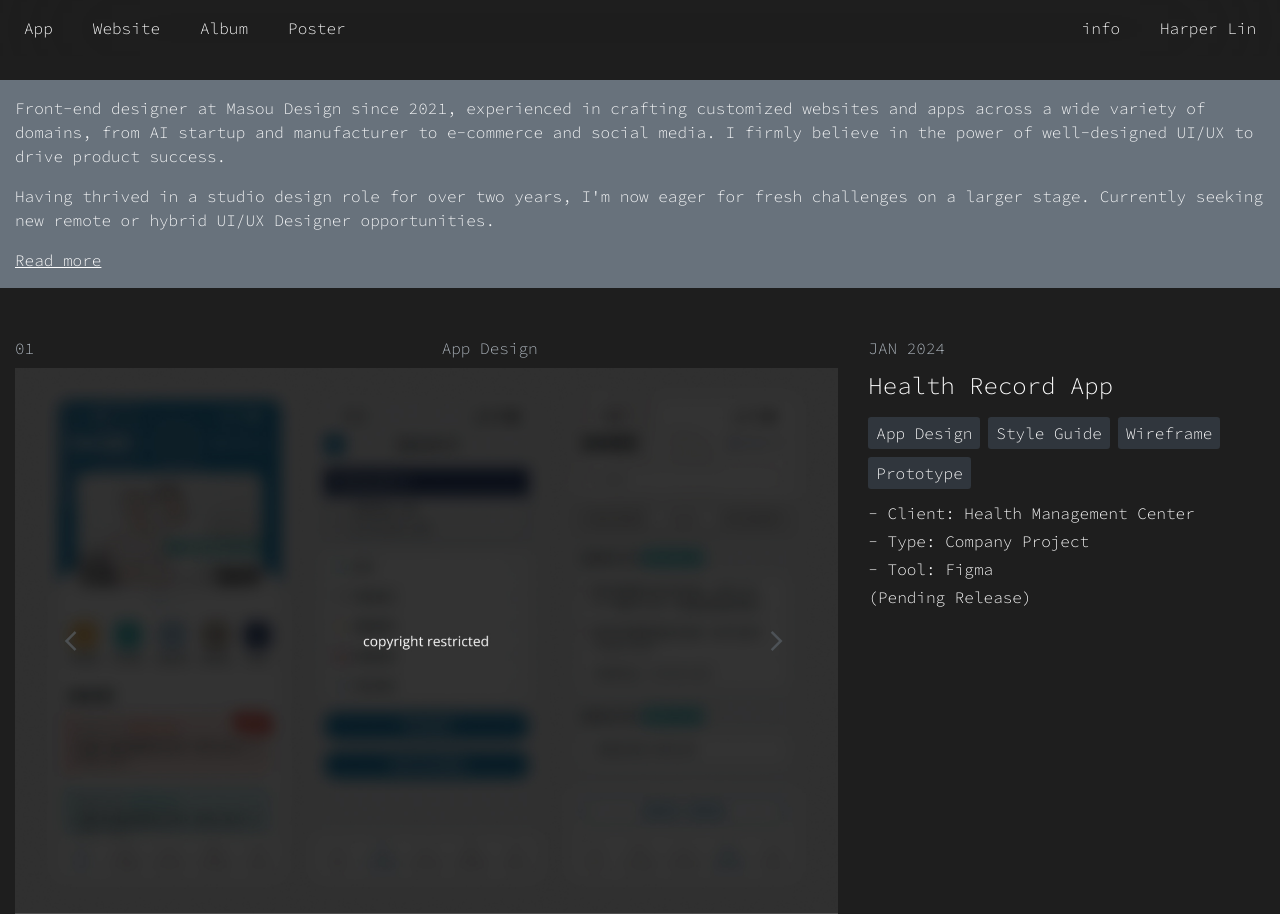
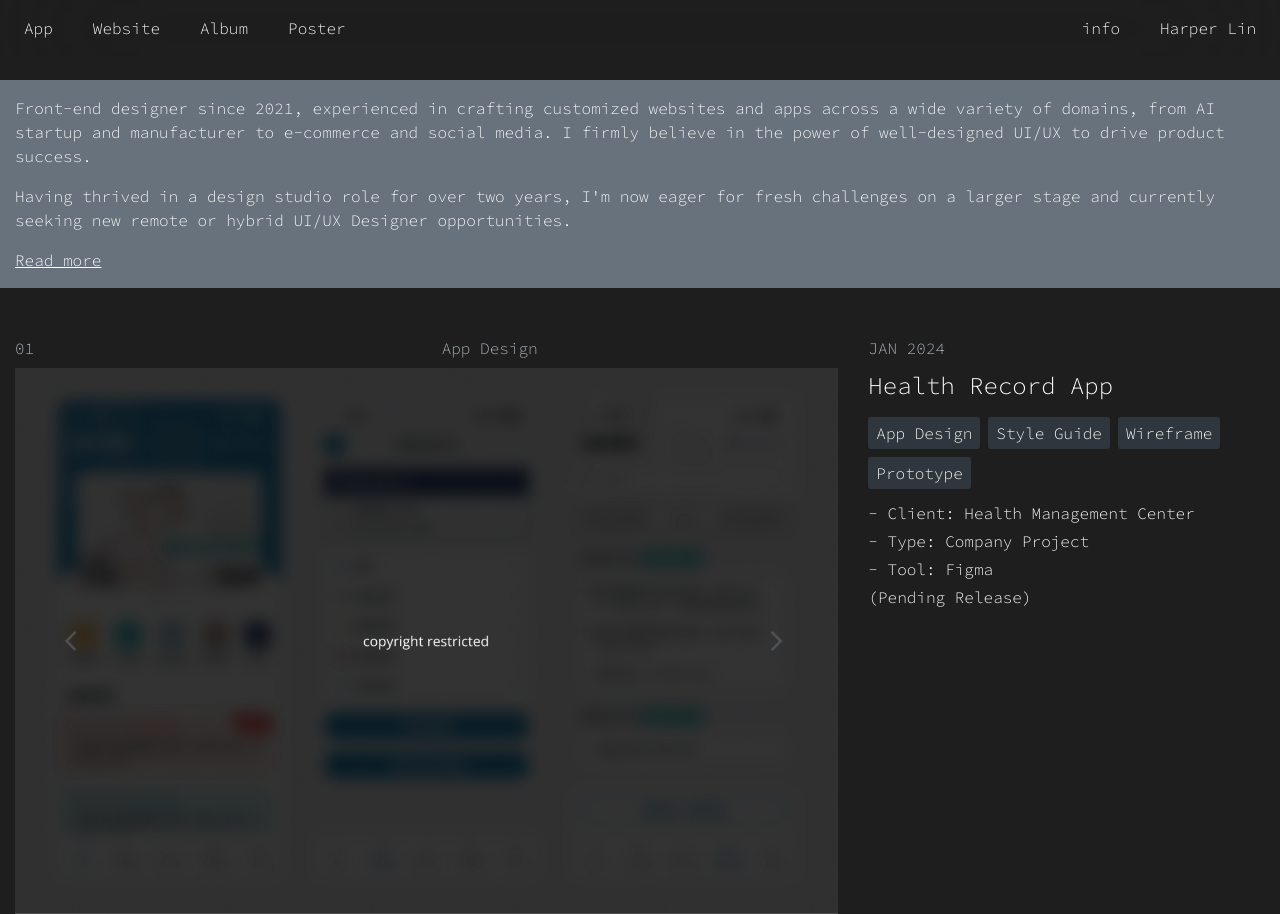
Before and after one commit to nurbaraka/work, a plain HTML site: page index.html in a window 1280 px wide. Shown: the top 914 px of the page. Drawn offline with nearby package versions, Linux system fonts and the light colour scheme.

Commit message:
Update index.html

```diff
--- a/index.html
+++ b/index.html
@@ -54,10 +54,10 @@
             <!-- col-sm-6 -->
             <div class="col-12 mb-5 bg-dark text-light pt-3">
                 <p>
-                    Front-end designer at Masou Design since 2021, experienced in crafting customized websites and apps across a wide variety of domains, from AI startup and manufacturer to e-commerce and social media. I firmly believe in the power of well-designed UI/UX to drive product success.
+                    Front-end designer since 2021, experienced in crafting customized websites and apps across a wide variety of domains, from AI startup and manufacturer to e-commerce and social media. I firmly believe in the power of well-designed UI/UX to drive product success.
                 </p>
                 <p>
-                    Having thrived in a studio design role for over two years, I'm now eager for fresh challenges on a larger stage. Currently seeking new remote or hybrid UI/UX Designer opportunities.
+                    Having thrived in a design studio role for over two years, I'm now eager for fresh challenges on a larger stage and currently seeking new remote or hybrid UI/UX Designer opportunities.
                 </p>
                 <a href="info.html" class="text-white d-inline-block text-underline mb-3">Read more
                     <!-- <span class="material-icons align-bottom">
```
